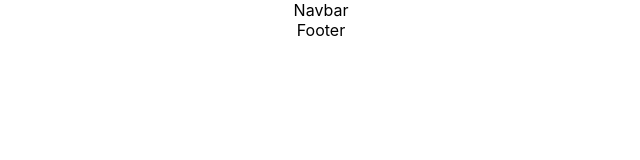
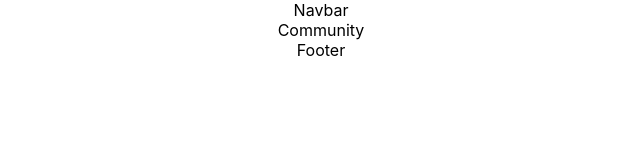
Before and after one commit to LucasTMB/BebeSeguro, a React (Create React App) app in the folder bebeseguro/: page /community in a window 1280 px wide. Shown: the top 160 px of the page, without its empty margins (319-959 px from the left). Built offline with nearby package versions, Linux system fonts and the light colour scheme.

Commit message:
Criando páginas e definindo suas rotas

```diff
--- a/bebeseguro/src/App.js
+++ b/bebeseguro/src/App.js
@@ -6,11 +6,27 @@ import { BrowserRouter, Routes, Route, Navigate } from 'react-router-dom';
 import Navbar from './components/Navbar';
 import Footer from './components/Footer';
 
+// pages
+import Home from "./pages/Home/Home";
+import Blog from "./pages/Blog/Blog";
+import Guides from "./pages/Guides/Guides";
+import Community from "./pages/Community/Community";
+
 function App() {
   return (
     <div className="App">
-      <Navbar />
-      <Footer />
+      <BrowserRouter>
+        <Navbar />
+        <div className='container'>
+          <Routes>
+            <Route path='/' element={<Home />} />
+            <Route path='/blog' element={<Blog />} />
+            <Route path='/guides' element={<Guides />} />
+            <Route path='/community' element={<Community />} />
+          </Routes>
+        </div>
+        <Footer />
+      </BrowserRouter>
     </div>
   );
 }
--- /dev/null
+++ b/bebeseguro/src/pages/Blog/Blog.js
@@ -0,0 +1,9 @@
+import styles from "./Blog.module.css";
+
+const Blog = () => {
+  return (
+    <div>Blog</div>
+  )
+}
+
+export default Blog
--- /dev/null
+++ b/bebeseguro/src/pages/Community/Community.js
@@ -0,0 +1,9 @@
+import styles from "./Community.module.css";
+
+const Community = () => {
+  return (
+    <div>Community</div>
+  )
+}
+
+export default Community
--- /dev/null
+++ b/bebeseguro/src/pages/Guides/Guides.js
@@ -0,0 +1,9 @@
+import styles from "./Guides.module.css";
+
+const Guides = () => {
+  return (
+    <div>Guides</div>
+  )
+}
+
+export default Guides
--- /dev/null
+++ b/bebeseguro/src/pages/Home/Home.js
@@ -0,0 +1,9 @@
+import styles from "./Home.module.css";
+
+const Home = () => {
+  return (
+    <div>Home</div>
+  )
+}
+
+export default Home
```
Also changed, not shown: bebeseguro/src/pages/Blog/Blog.module.css (added), bebeseguro/src/pages/Community/Community.module.css (added), bebeseguro/src/pages/Guides/Guides.module.css (added), bebeseguro/src/pages/Home/Home.module.css (added).
